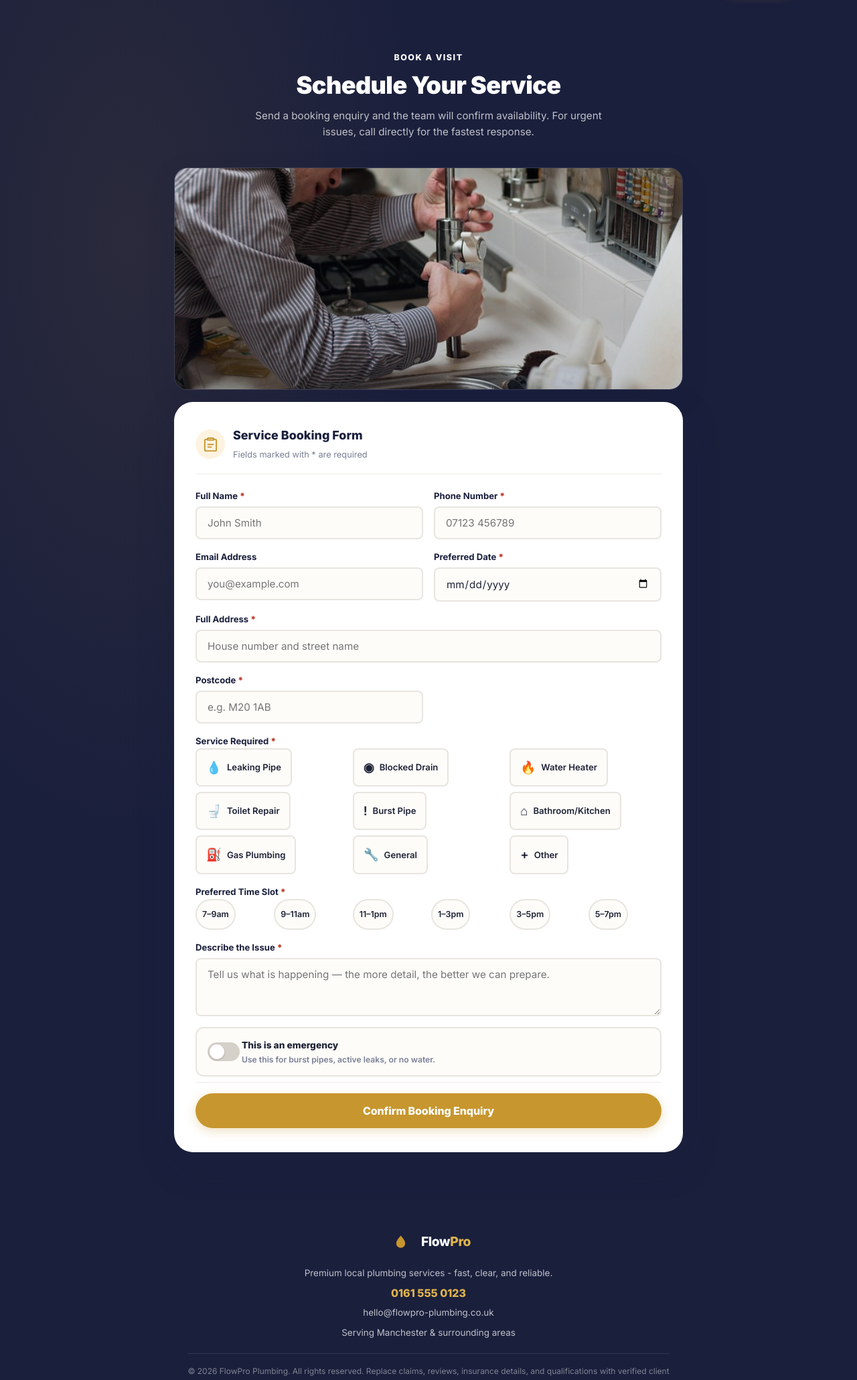
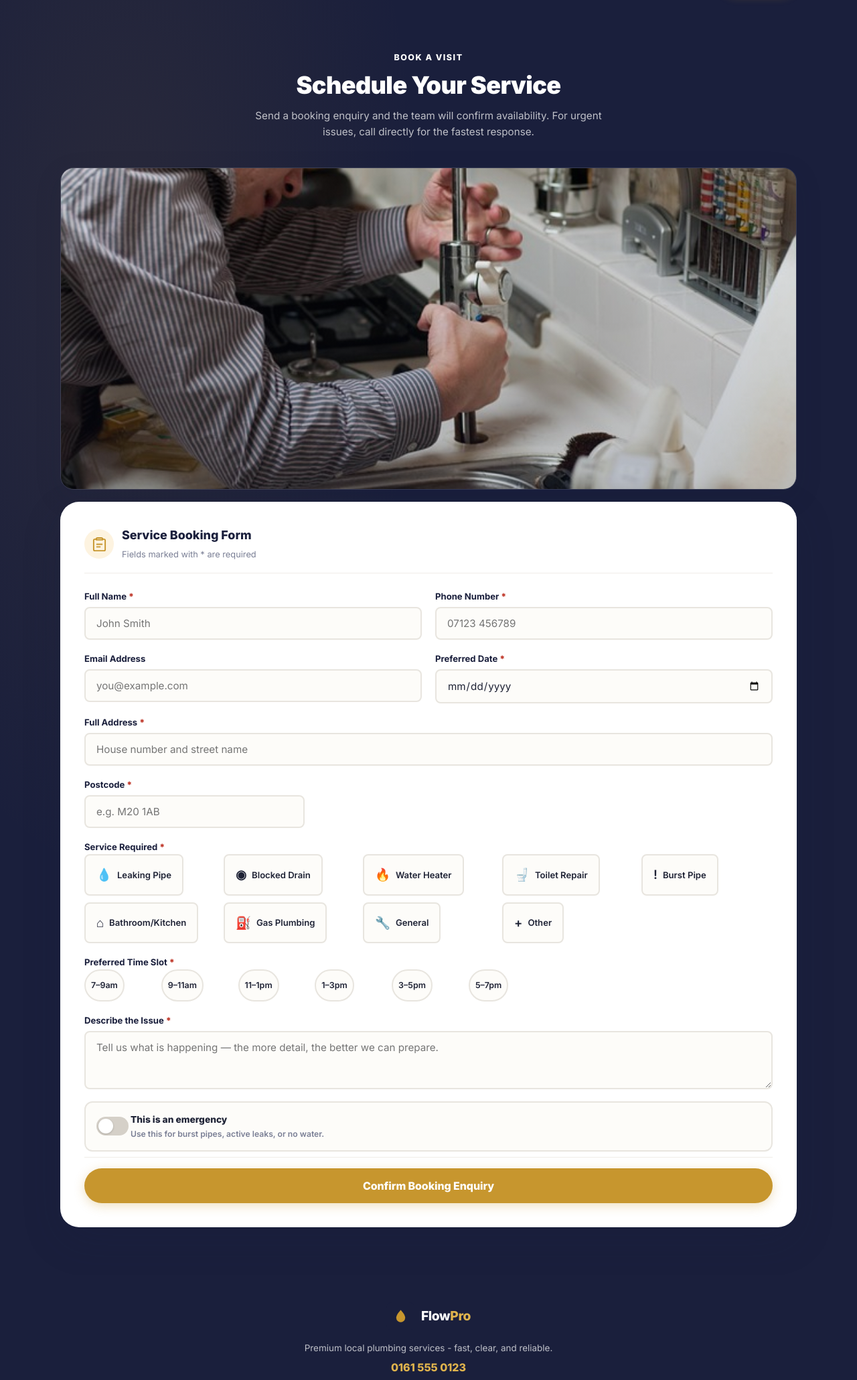
Before and after one commit to cavcom2010/plumber, a Django app: page /book/ in a window 1280 px wide. Shown: the part 65-2125 px from the top of the page at 67% size. Run offline with Django 5.2, Linux system fonts and the light colour scheme; data comes from the database, SQL or seed files in the repository.

Commit message:
Improve desktop booking form layout

```diff
--- a/trades/static/trades/css/landing.css
+++ b/trades/static/trades/css/landing.css
@@ -1341,6 +1341,77 @@
             }
         }
 
+        @media (min-width: 900px) {
+            .booking-card,
+            .booking-image {
+                max-width: 1040px;
+            }
+
+            .booking-card {
+                padding: 36px;
+            }
+
+            .booking-card-top {
+                margin-bottom: 24px;
+            }
+
+            .booking-card .form-grid {
+                grid-template-columns: repeat(12, minmax(0, 1fr));
+                gap: 18px 20px;
+            }
+
+            .booking-card .form-group {
+                grid-column: span 6;
+            }
+
+            .booking-card #group-address,
+            .booking-card #group-service,
+            .booking-card #group-time,
+            .booking-card #group-description,
+            .booking-card .form-group.full-width {
+                grid-column: 1 / -1;
+            }
+
+            .booking-card #group-postcode {
+                grid-column: span 4;
+            }
+
+            .booking-card #group-service .service-select-grid {
+                grid-template-columns: repeat(3, minmax(0, 1fr));
+                gap: 10px 12px;
+            }
+
+            .booking-card #group-time .time-slot-grid {
+                grid-template-columns: repeat(6, minmax(0, 1fr));
+                gap: 10px;
+            }
+
+            .booking-card .card-label {
+                justify-content: flex-start;
+                min-height: 56px;
+                padding: 14px 16px;
+            }
+
+            .booking-card .pill-label {
+                min-height: 48px;
+            }
+        }
+
+        @media (min-width: 1200px) {
+            .booking-card,
+            .booking-image {
+                max-width: 1160px;
+            }
+
+            .booking-card #group-service .service-select-grid {
+                grid-template-columns: repeat(5, minmax(0, 1fr));
+            }
+
+            .booking-card #group-time {
+                grid-column: span 8;
+            }
+        }
+
         @media (max-width: 767px) {
             .header-cta .btn-primary {
                 display: none;
```
